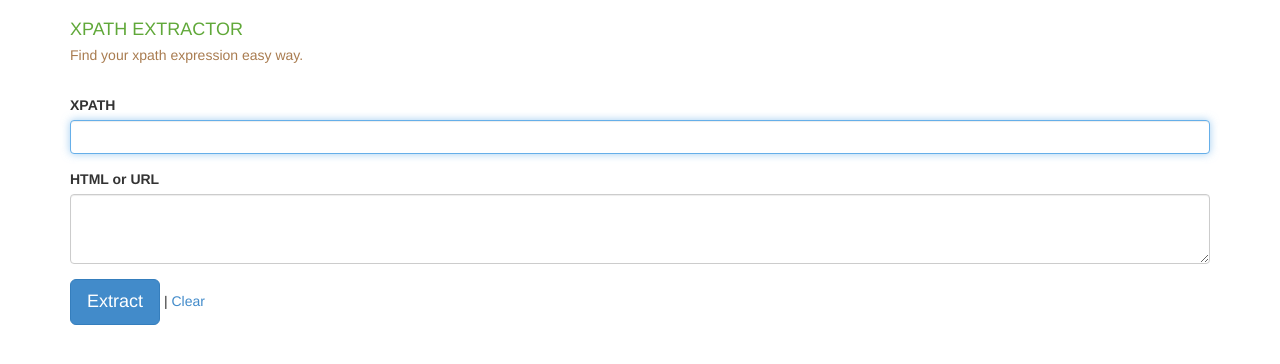
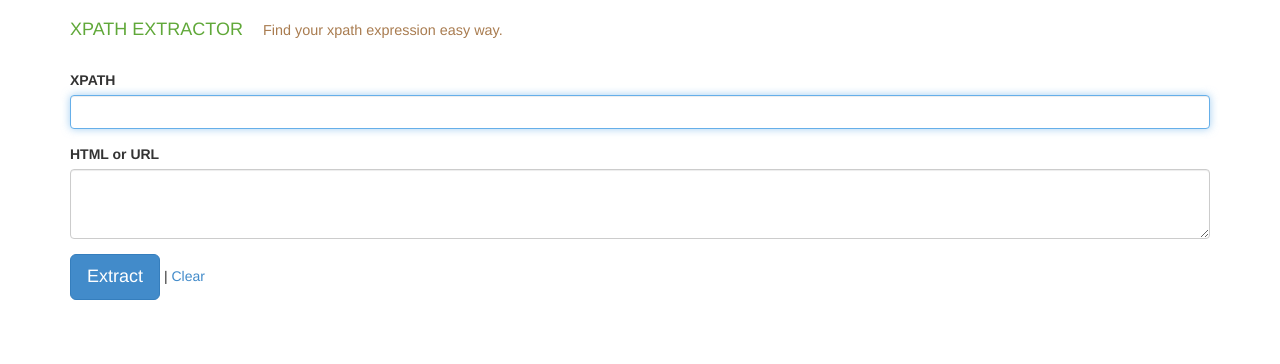
Before and after one commit to horva/xpath-extractor, a Flask app: page / in a window 1280 px wide. Shown: the top 364 px of the page. Run offline with Flask 2, Linux system fonts and the light colour scheme; parts of the project's set-up code (start-up, migrations or seed data) failed here and were passed over; some libraries are stand-ins or nearby versions.

Commit message:
adjusted subtitle to reduce vertical space usage a little bit

```diff
--- a/static/css/style.css
+++ b/static/css/style.css
@@ -10,8 +10,10 @@
 }
 
 .page-heading-container .subtitle {
+    margin-left: 15px;
     color: #a97c50;
     font-weight: 200;
+    font-size: 80%;
 }
 
 .result {
--- a/templates/base.html
+++ b/templates/base.html
@@ -22,8 +22,10 @@
 <body>
     <div class="container">
         <div class="page-heading-container">
-            <h4 class="title">XPATH EXTRACTOR</h4>
-            <p class="subtitle">Find your xpath expression easy way.</p>
+            <h4 class="title">
+                XPATH EXTRACTOR
+                <span class="subtitle">Find your xpath expression easy way.</span>
+            </h4>
         </div>
         <form class="main-form" role="form" method="post">
             <div class="form-group {% if form.xpath.errors %}has-error{% endif %}">
```
